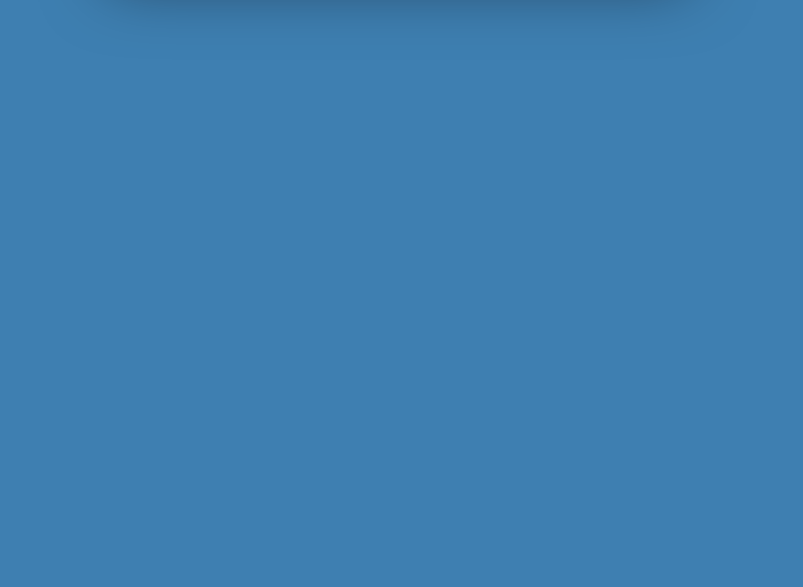
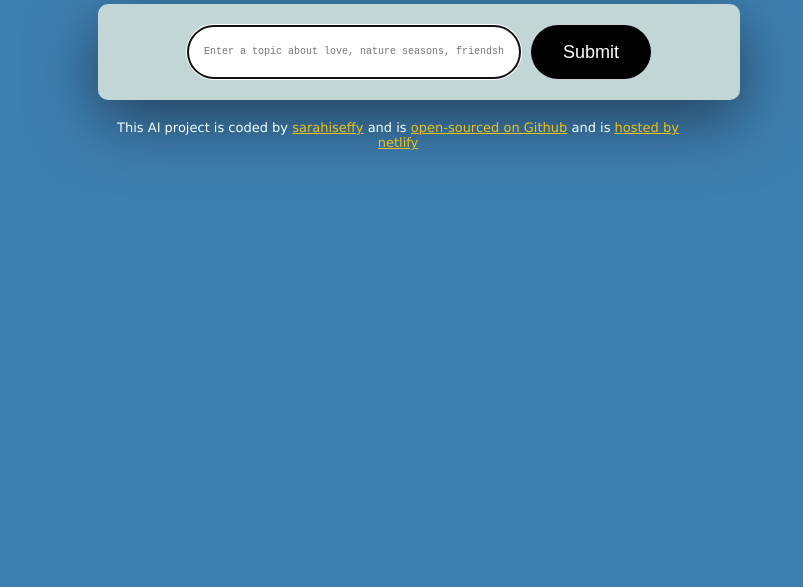
Before and after one commit to sarahiseffy/AI_Poem_Generator, a plain HTML site: page index.html in a window 1280 px wide. Shown: the part 213-800 px from the top of the page, without its empty margins (242-1045 px from the left). Drawn offline with nearby package versions, Linux system fonts and the light colour scheme.

Commit message:
css revision
added container element

```diff
--- a/index.html
+++ b/index.html
@@ -10,6 +10,9 @@
 </head>
 
 <body>
+
+<div class="container">
+
     <header>
 
         <h1>Welcome to AI Powered Poem Generator</h1>
@@ -44,5 +47,6 @@
         <a href="https://github.com/sarahiseffy/AI_Poem_Generator">open-sourced on Github</a> and is
         <a href="https://main--aipowered-poem-generator.netlify.app/">hosted by netlify</a>
     </footer>
+</div>
 </body>
 </html>
--- a/src/styles.css
+++ b/src/styles.css
@@ -4,14 +4,20 @@ body {
     text-align: center;
 }
 
+.container {
+
+    margin: 120px auto;
+    max-width: 600px;
+}
 header {
 font-family: Verdana, Geneva, Tahoma, sans-serif;
 color: rgb(232, 235, 238);
 }
 
+
 form {
-    padding: 20px;
-    margin: auto 350px;
+    padding: 21px;
+    width: 100%;
     background-color: rgb(194, 214, 214);
     box-shadow: 0 20px 65px rgba(9, 3, 3, 0.5);
     border-radius: 10px;
@@ -23,7 +29,7 @@ form {
 .userInput {
     padding: 16px;
     border: 1px solid rgba(0, 0, 0, 0.5);
-    width: 70%;
+    width: 50%;
     font-size: 10px;
     border-radius: 50px;
     line-height: 20px;
@@ -45,8 +51,8 @@ form {
 }
 
 .poem {
-    padding: 35px;
-    margin: auto 350px;
+    padding: 20px;
+ width: 100%;
     margin-top: 35px;
     background-color: rgb(194, 214, 214);
     font-size: medium;
```
Lines whose indentation alone changed are shown as unchanged.
